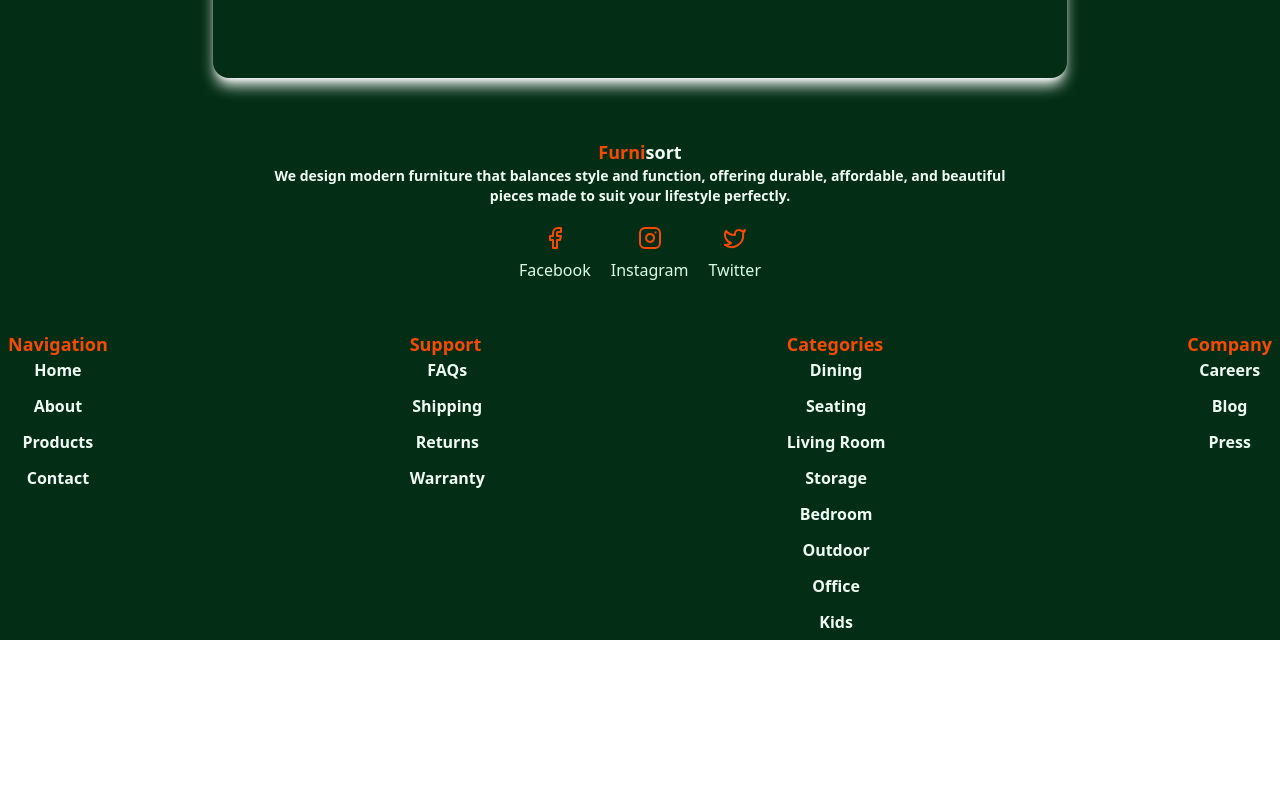
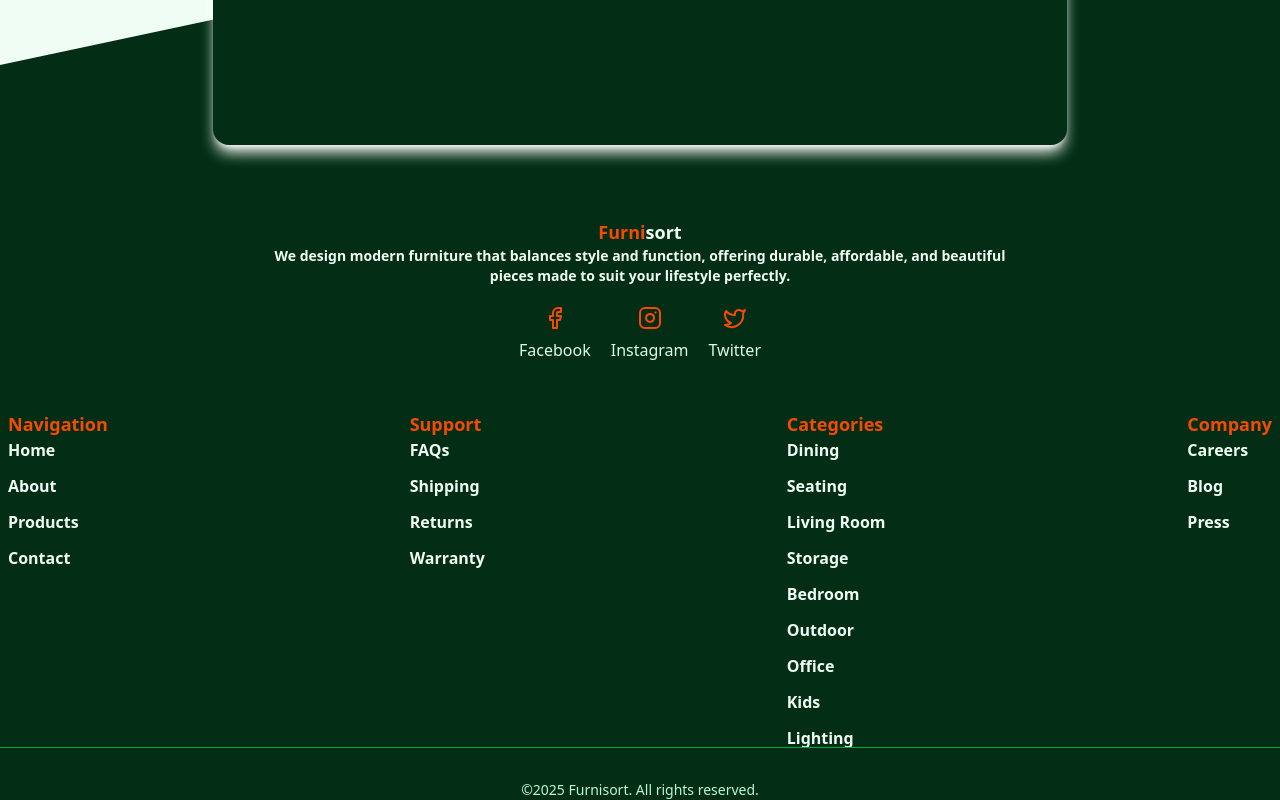
Before and after one commit to vs-git-max/young-sam-furniture-workshop, a React (Vite) app: page /shop in a window 1280 px wide. Shown: the part 508-1308 px from the top of the page. Before the commit the page ends 1148 px from the top, so only its background shows below. Built offline with nearby package versions, Linux system fonts and the light colour scheme.

Commit message:
corrected the footer file

```diff
--- a/src/components/shop/ContactForm.jsx
+++ b/src/components/shop/ContactForm.jsx
@@ -1,7 +1,19 @@
-import React from "react";
 import Logo from "./Logo";
+import React, { useState } from "react";
 
 const ContactForm = () => {
+  const initialFormData = {
+    email: "",
+  };
+
+  const [formData, setFormData] = useState(initialFormData);
+
+  const onSubmit = (e) => {
+    e.preventDefault();
+  };
+
+  console.log(formData);
+
   return (
     <div className=" absolute  lg:inset-20 flex items-center justify-between  w-full lg:max-w-5xl mx-auto bg-green-950  py-12 px-8 lg:shadow-lg lg:shadow-white rounded-2xl lg:w-2/3 lg:max-h-5/12 lg:h-auto gap-5">
       <div className="flex-1/2">
@@ -16,8 +28,14 @@
         <h1 className="text-xl lg:text-2xl text-center font-bold text-orange-700">
           Subscribe to our news letter
         </h1>
-        <form action="" className="min-w-full flex flex-col gap-5">
+        <form
+          onSubmit={onSubmit}
+          action=""
+          className="min-w-full flex flex-col gap-5"
+        >
           <input
+            value={formData.email}
+            onChange={(e) => setFormData(e.target.value)}
             type="email"
             placeholder="Enter your email..."
             className="w-full bg-green-50 rounded-xl py-2 px-4 outline-none caret-green-950 text-md font-semibold text-green-950"
--- a/src/components/shop/Footer.jsx
+++ b/src/components/shop/Footer.jsx
@@ -1,15 +1,13 @@
-import React from "react";
 import ContactForm from "./ContactForm";
 import Logo from "./Logo";
 import { footerNav, socialLinks } from "@/helper";
-import { Link } from "react-router-dom";
 
 const Footer = () => {
   return (
-    <footer className=" w-full lg:mx-auto relative max-h-screen mt-12 bg-green-950  min-h-[1100px]  overflow-hidden">
+    <footer className=" w-full lg:mx-auto relative max-h-screen mt-12 bg-green-950  min-h-[1260px]  overflow-hidden">
       <div className="absolute inset-0 w-full bg-green-50 origin-top-left -skew-y-12 h-5/12"></div>
       <ContactForm />
-      <div className="lg:my-12 absolute bottom-5 top-[50%] left-0 right-0  px-2">
+      <div className="lg:my-12 absolute bottom-5  top-[50%] left-0 right-0  px-2">
         <div className="flex flex-col items-center">
           <Logo />
           <p className="text-green-50 font-bold text-sm max-w-3xl text-center">
@@ -35,17 +33,17 @@
             })}
           </div>
         </div>
-        <div className="flex mt-12 w-full justify-between items-start lg:max-w-7xl mx-auto">
+        <div className="flex mt-12  w-full justify-between items-start lg:max-w-7xl mx-auto">
           {footerNav.map((foot) => (
             <div key={foot.title} className="">
               <h1 className="text-orange-600 font-bold text-lg">
                 {foot.title}
               </h1>
-              <div className="flex flex-col items-center gap-3">
+              <div className="flex flex-col items-start  gap-3">
                 {foot.links.map((footLink) => (
                   <a
                     href={footLink.href}
-                    className="text-green-50 font-semibold hover:underline hover:text-green-200 transition-all duration-150"
+                    className="text-green-50 font-semibold hover:underline hover:text-green-200 transition-all duration-150 "
                   >
                     {footLink.name}
                   </a>
@@ -55,6 +53,11 @@
           ))}
         </div>
       </div>
+      <div className="border-t border-green-600 pt-8 absolute bottom-0 right-0 left-0">
+        <p className="text-center text-green-200 text-sm">
+          ©{new Date().getFullYear()} Furnisort. All rights reserved.
+        </p>
+      </div>
     </footer>
   );
 };
```
